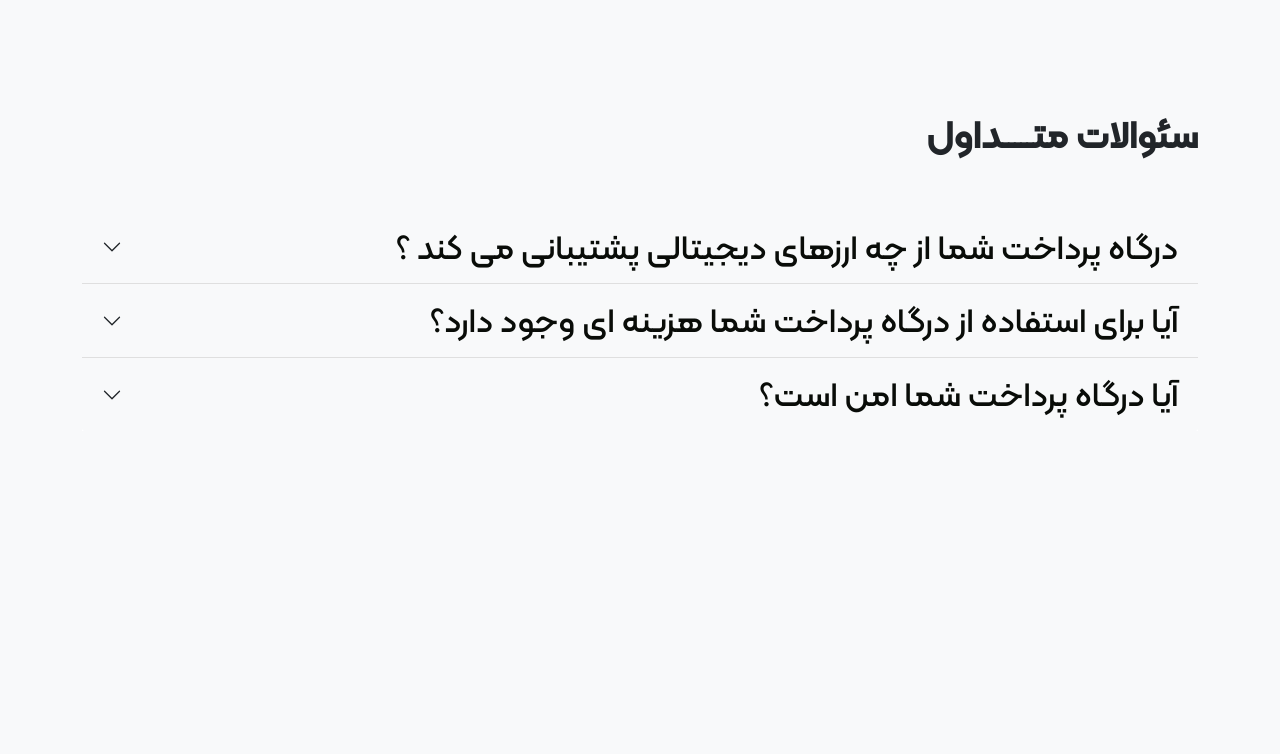
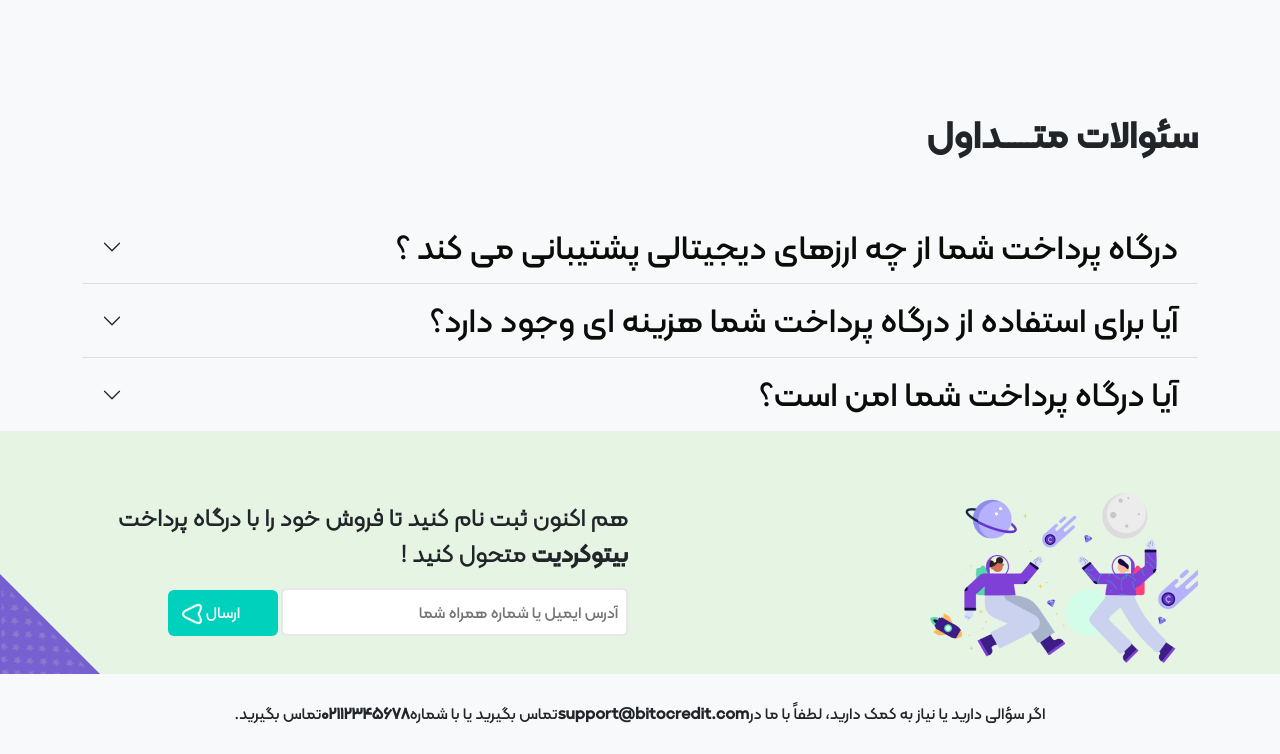
Before and after one commit to Hadiam1373/bito, a website built with Vite: page marketing.html in a window 1280 px wide. Shown: the part 2630-3384 px from the top of the page. Before the commit the page ends 3061 px from the top, so only its background shows below. Built offline with nearby package versions, Linux system fonts and the light colour scheme.

Commit message:
section 8 9 and footer

```diff
--- a/marketing.css
+++ b/marketing.css
@@ -278,6 +278,38 @@ body {
     color: #011627;
 }
 
+.section-9 {
+    background-color: #E5F4E3;
+    padding-top: 32px;
+    position: relative;
+}
+
+.shaped {
+    clip-path: polygon(0 0, 0 100%, 50% 100%);
+    background-image: url("public/image/Stars.png");
+    background-position: center bottom;
+    background-repeat: repeat;
+    width: 200px;
+    height: 100px;
+    background-color: #7660D1;
+    position: absolute;
+    bottom: 0;
+    left: 0;
+}
+
+.title-sec-9 {
+    font-size: 24px;
+    font-weight: 700;
+    font-family: FANUM;
+}
+
+footer{
+    height: 80px;
+    display: flex;
+    justify-content: center;
+    align-items: center;
+}
+
 /*media query*/
 
 @media (max-width: 992px) {
--- a/marketing.html
+++ b/marketing.html
@@ -322,6 +322,37 @@
         </div>
     </div>
 </section>
+<!--section 9-->
+<section class="container-fluid section-9">
+    <div class="container">
+        <div class="row justify-content-between align-items-center">
+            <div class="col-12 col-lg-6 order-lg-1">
+                  <span class="title-sec-9">
+              هم اکنون ثبت نام کنید تا فروش خود را با درگاه پرداخت    <strong>بیتوکردیت</strong> متحول کنید !
+                  </span>
+                <form>
+                    <label class="mt-3">
+                        <input class="inp-sec-1 px-2" type="text" placeholder="آدرس ایمیل یا شماره همراه شما"/>
+                        <button class="btn-sec-1">
+                            ارسال
+                        </button>
+                    </label>
+                </form>
+            </div>
+            <div class="col-12 col-lg-6 order-lg-0">
+                <img src="public/image/Moneyverse.png" alt="">
+            </div>
+        </div>
+    </div>
+    <div class="shaped"></div>
+</section>
+<!--footer section-->
+<footer>
+     اگر سؤالی دارید یا نیاز به کمک دارید، لطفاً با ما در <strong>support@bitocredit.com</strong> تماس بگیرید یا با شماره
+     <strong>02112345678</strong> تماس
+    بگیرید.
+</footer>
+
 <script type="module" src="/landing.js"></script>
 </body>
 </html>
```
Also changed, not shown: public/image/Moneyverse.png (added), public/image/Stars.png (added).
